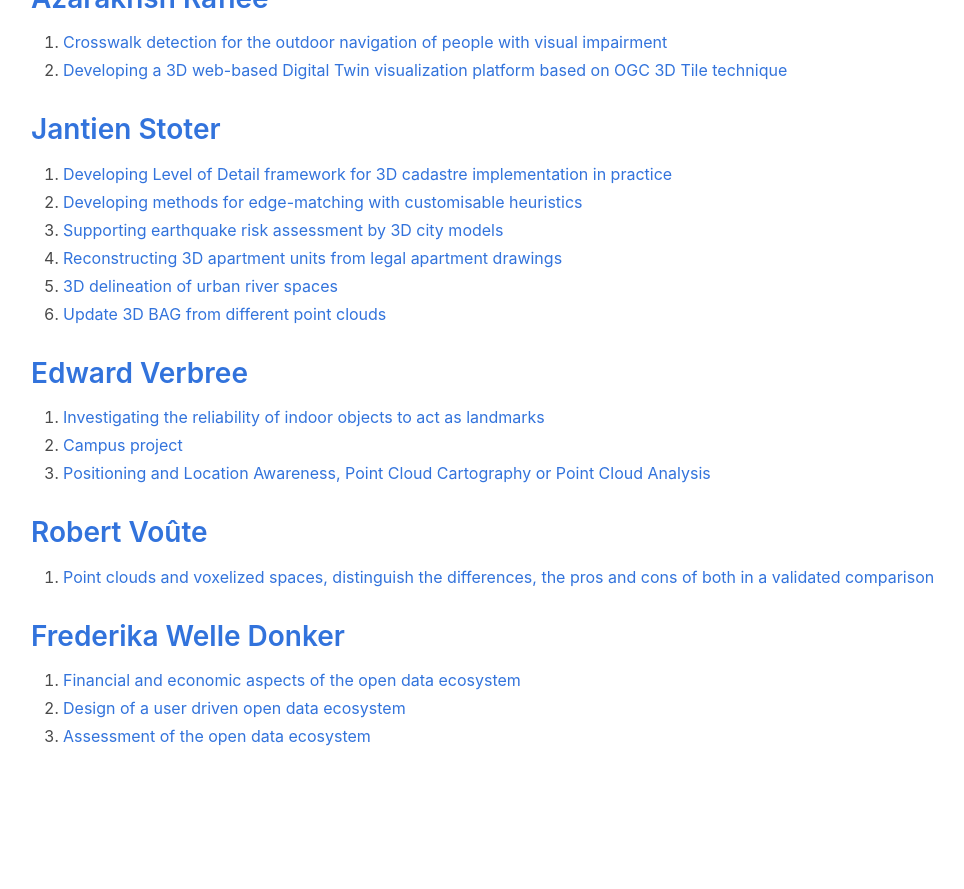
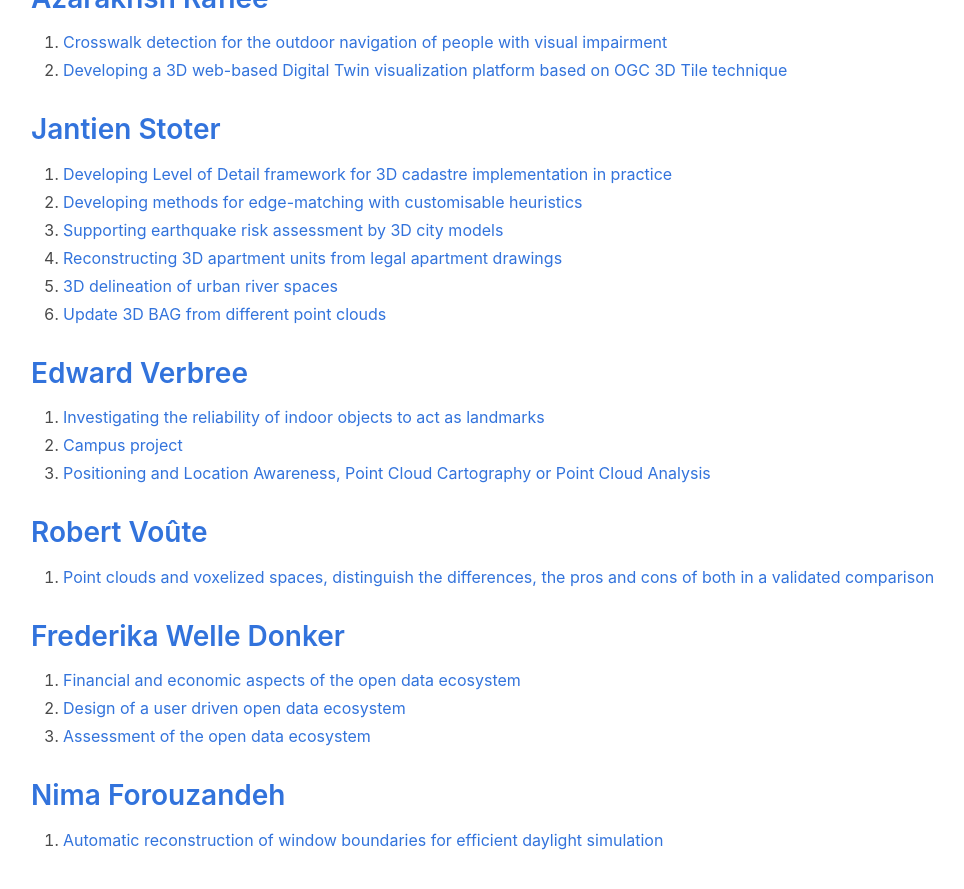
Before and after one commit to tudelft3d/geo2020, a Jekyll site: the page built from potentialtopics/index.md, in a window 1280 px wide and 900 px high, scrolled down 3607 px. Shown: the top 889 px of the window, without its empty margins (33-997 px from the left). Built offline with Jekyll 4.4.1, drawn with Linux system fonts in a browser that asks for light colours; nearby versions of some CDN libraries; before the commit the page ends 4403 px from its top, so only the background shows below that.

Commit message:
add Nima's topic

```diff
--- a/potentialtopics/index.md
+++ b/potentialtopics/index.md
@@ -164,3 +164,7 @@ all topics gone for this year
 1. [Design of a user driven open data ecosystem](https://kcopendata.eu/education/thesis-topics/#userdriven)
 1. [Assessment of the open data ecosystem](https://kcopendata.eu/education/thesis-topics/#ODECO)
 <!-- 3. [Open SDI: user motivations](https://kcopendata.eu/education/thesis-topics/#the-open-data-user) -->
+
+
+## [Nima Forouzandeh]([https://www.tudelft.nl/en/staff/f.m.welledonker/](https://www.tudelft.nl/staff/n.forouzandeh/?cHash=0eff827e919ebe7ba656d3542c3dcc42))
+1. [Automatic reconstruction of window boundaries for efficient daylight simulation](https://3d.bk.tudelft.nl/education/msctopics/#automatic-reconstruction-of-window-boundaries-for-efficient-daylight-simulation)
```
